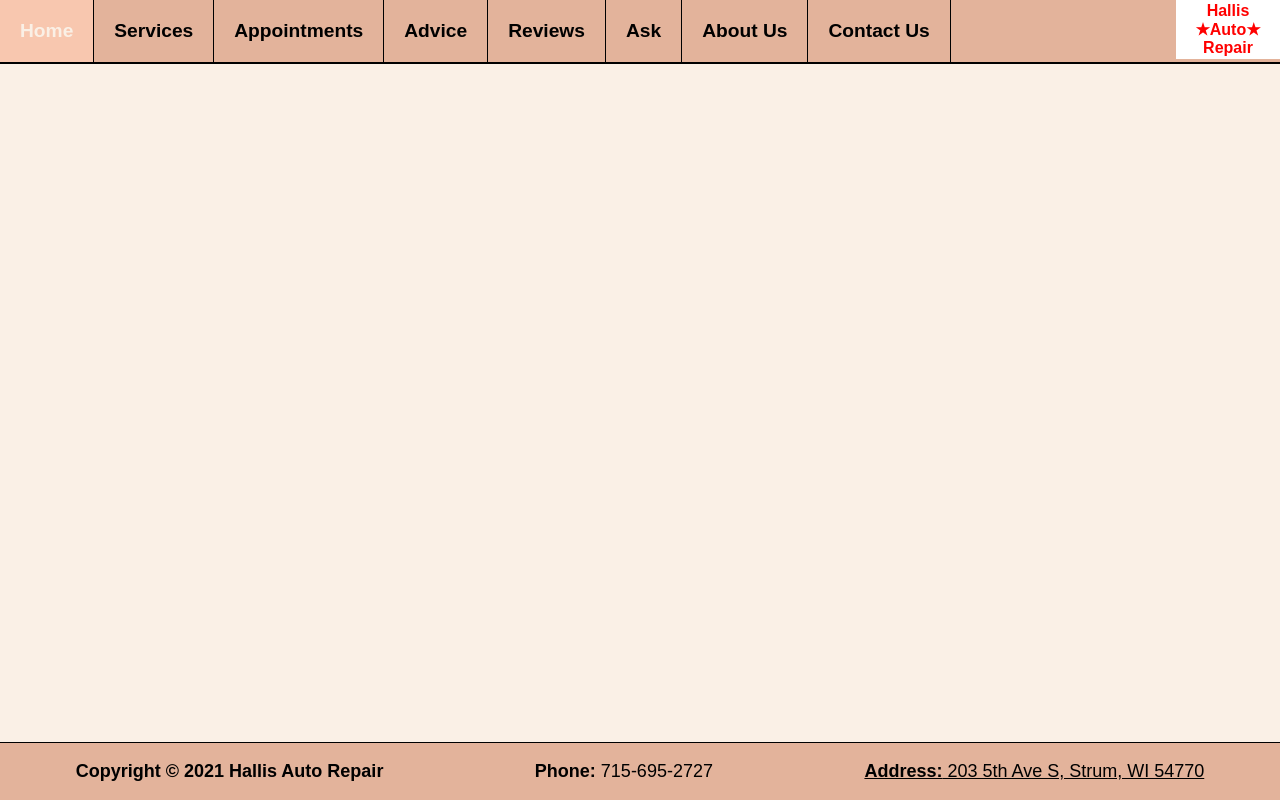
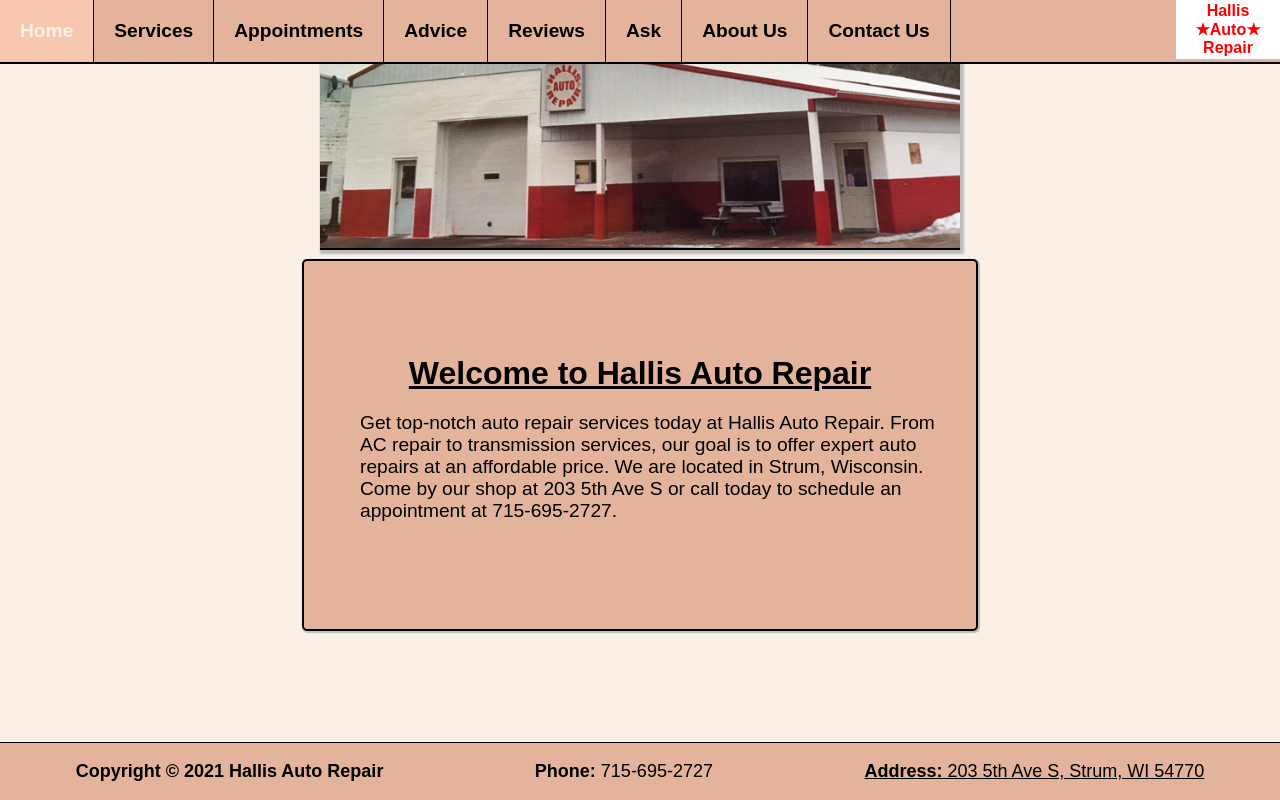
Before and after one commit to milesHerrick/web-systems, a PHP site: page /home.html in a window 1280 px wide. Run offline with PHP 8.4, Linux system fonts and the light colour scheme.

Commit message:
home page

```diff
--- a/css/home.css
+++ b/css/home.css
@@ -1,29 +1,69 @@
-img {
-    width: 100%;
-    max-height: 100%;
-}
-
-#flexbox{
-    height: 90vh;
+.flexbox{
+    height: 100%;
     display: flex;
     flex-direction: column;
     align-items: center;
-    justify-content: flex-start;
-    text-align: center;
-    background-color: #e3b39b;
+    justify-content: center;
 }
 
-#container{
+.container{
     display: flex;
     flex-direction: column;
     align-items: center;
-    justify-content: flex-start;
-    width: 80%;
-    margin-top: 5em;
-    background-color: #e3b39b;
+    justify-content: center;
+    width: 90%;
 }
 
-#header {
-    border-bottom: 1px solid black;
+.textcontainer {
+    display: flex;
+
+}
+
+.textbox {
+    border: 2px solid black;
+    width: 50vw;
     background-color: #e3b39b;
+    height: 40vh;
+    border-radius: 5px;
+    box-shadow: 1px 1px 1px 1px rgb(189, 187, 187);
+    padding: 1em;
+    margin-bottom: 2em;
+    display: flex;
+    flex-direction: column;
+    align-items: center;
+    justify-content: center;
+    padding-bottom: 2em;
 }
+.description{
+    font-size: larger;
+}
+
+h1 {
+    text-align: center;
+    margin-bottom: 0;
+}
+
+p {
+    text-align: center;
+}
+
+img {
+    width: 100%;
+}
+
+#image{
+    padding-bottom: 1%;
+    height: 30vh;
+    width: 50vw;
+}
+img{
+    border-bottom: 2px solid black;
+    border-radius: 0% !important;
+    height: 100%;
+    width: 100%;
+    object-fit: cover;
+    object-position: 0% 20%;
+}
+ul{
+    list-style-type: none;
+}
--- a/home.html
+++ b/home.html
@@ -46,8 +46,18 @@
     </div>
     <div class="flexbox">
         <div class="container">
+            <div id=image>
+                <img src="images/oldshop.jpg" alt="The Old Shop">
+            </div>
+            <div class="textcontainer">
+                <div class="textbox">
+                    <h1><u><b>Welcome to Hallis Auto Repair</b></u></h1>
+                    <ul class="description">
+                        <li>Get top-notch auto repair services today at Hallis Auto Repair. From AC repair to transmission services, our goal is to offer expert auto repairs at an affordable price. We are located in Strum, Wisconsin. Come by our shop at 203 5th Ave S or call today to schedule an appointment at 715-695-2727.</li>
+                    </ul>
+                </div>
+            </div>
         </div>
-    </div>
 
     <div class="footer">
         <p><b>Copyright &copy; 2021 Hallis Auto Repair</b></p>
```
